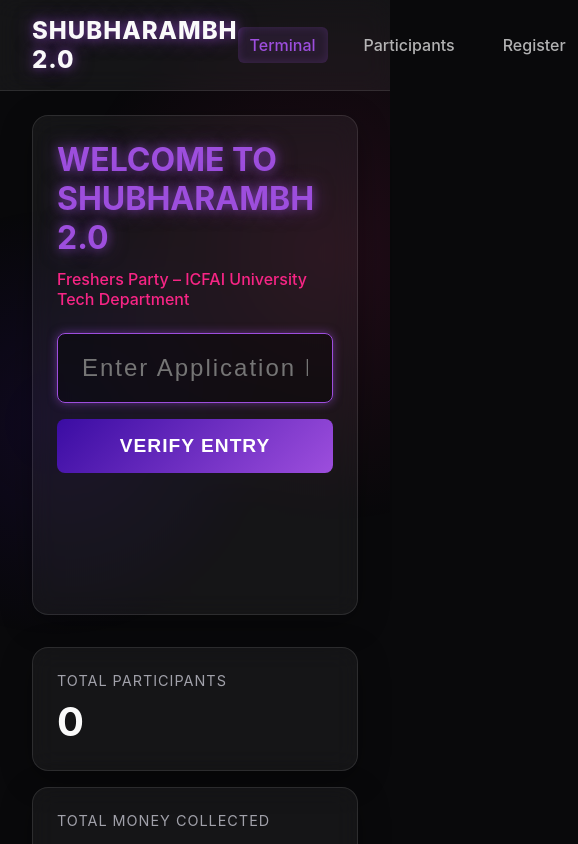
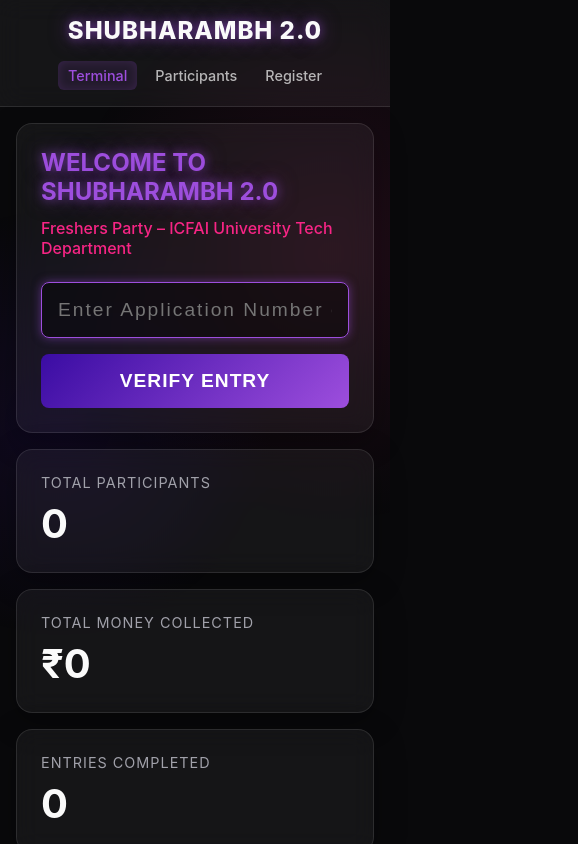
Before and after one commit to lakshya1304/shubharambh_entry_verification, a Next.js app: page / in a window 390 px wide. Shown: the top 844 px of the page, 578 px wide, since content can reach past the window. Built offline with nearby package versions, Linux system fonts and the light colour scheme; no server answers; the database is empty.

Commit message:
first commit

```diff
--- a/src/app/components/navbar.module.css
+++ b/src/app/components/navbar.module.css
@@ -59,3 +59,21 @@
 .logoutBtn:hover {
   background: rgba(239, 68, 68, 0.1);
 }
+
+@media (max-width: 640px) {
+  .navbar {
+    flex-direction: column;
+    padding: 16px;
+    gap: 16px;
+  }
+  .links {
+    width: 100%;
+    justify-content: center;
+    flex-wrap: wrap;
+    gap: 8px;
+  }
+  .links a {
+    padding: 6px 10px;
+    font-size: 0.9rem;
+  }
+}
--- a/src/app/page.module.css
+++ b/src/app/page.module.css
@@ -181,3 +181,25 @@
   text-align: center;
   padding: 20px;
 }
+
+@media (max-width: 640px) {
+  .main {
+    padding: 16px;
+  }
+  .entryCard {
+    min-height: auto;
+  }
+  .entryCard h1 {
+    font-size: 1.5rem;
+  }
+  .largeInput {
+    font-size: 1.2rem !important;
+    padding: 16px !important;
+  }
+  .statsGrid {
+    grid-template-columns: 1fr;
+  }
+  .dashboardGrid {
+    gap: 16px;
+  }
+}
--- a/src/app/participants/participants.module.css
+++ b/src/app/participants/participants.module.css
@@ -205,3 +205,34 @@
   background: rgba(239, 68, 68, 0.2);
   border-color: #ef4444;
 }
+
+@media (max-width: 640px) {
+  .main {
+    padding: 16px;
+  }
+  .controls {
+    width: 100%;
+    flex-direction: column;
+  }
+  .searchForm {
+    width: 100%;
+  }
+  .searchInput {
+    flex-grow: 1;
+    width: auto;
+  }
+  .filterSelect {
+    width: 100%;
+  }
+  .header h1 {
+    font-size: 1.5rem;
+  }
+  .pagination {
+    flex-direction: column;
+    gap: 16px;
+  }
+  .tableContainer {
+    overflow-x: scroll;
+    -webkit-overflow-scrolling: touch;
+  }
+}
--- a/src/app/register/register.module.css
+++ b/src/app/register/register.module.css
@@ -82,3 +82,18 @@
   border-top: 1px solid var(--card-border);
   padding-top: 24px;
 }
+
+@media (max-width: 640px) {
+  .main {
+    padding: 16px;
+  }
+  .header h1 {
+    font-size: 1.6rem;
+  }
+  .card {
+    padding: 16px;
+  }
+  .actions {
+    justify-content: center;
+  }
+}
```
